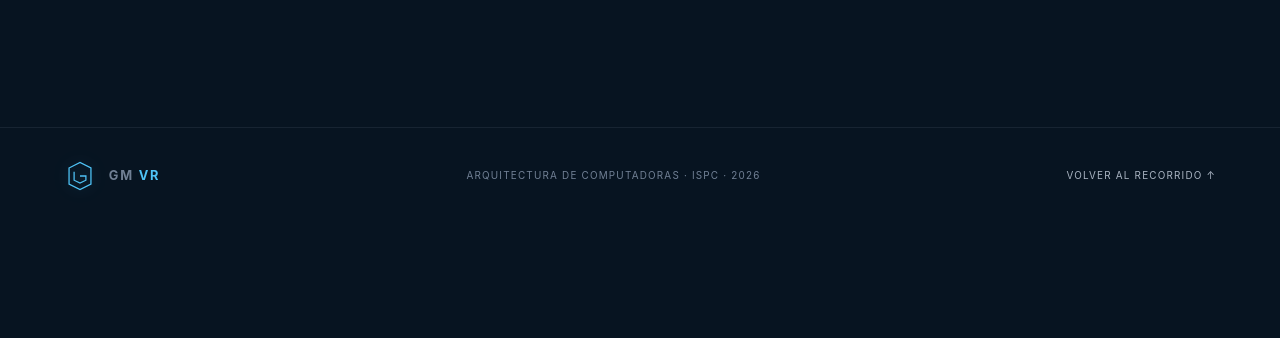
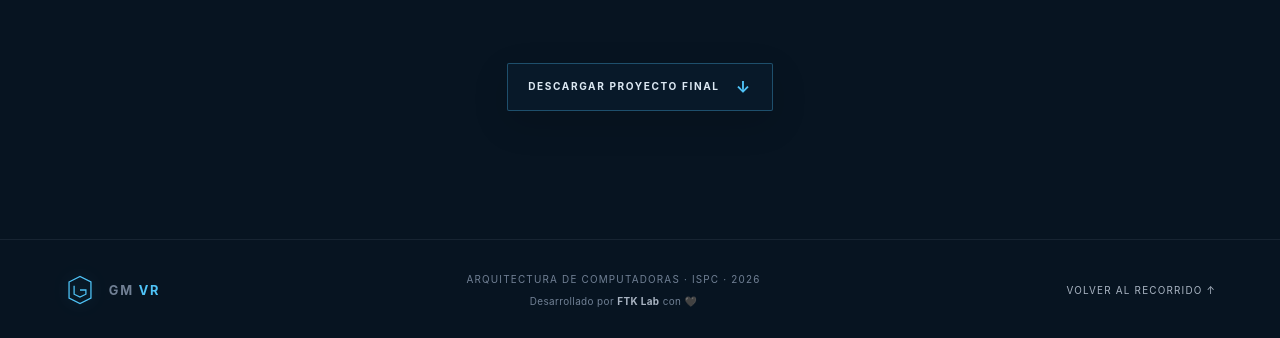
Before and after one commit to Frederick1824/Gym-Master-VR, a React (Vite) app: page / in a window 1280 px wide. Shown: the part 3315-3653 px from the top of the page. Before the commit the page ends 3539 px from the top, so only its background shows below. Built offline with nearby package versions, Linux system fonts and the light colour scheme.

Commit message:
feat: add final project download and FTK Lab footer credit

```diff
--- a/src/App.tsx
+++ b/src/App.tsx
@@ -315,6 +315,11 @@ function LandingPage() {
             </button>
           ))}
         </div>
+        <div className="project-download-row">
+          <a className="project-download" href="/docs/gym-master-vr-proyecto-final.pdf" download>
+            Descargar proyecto final <span aria-hidden="true">↓</span>
+          </a>
+        </div>
       </section>
 
       {activePoster && (
@@ -355,7 +360,12 @@ function LandingPage() {
 
       <footer className="landing-footer">
         <BrandMark />
-        <p>Arquitectura de Computadoras · ISPC · 2026</p>
+        <div className="footer-copy">
+          <p>Arquitectura de Computadoras · ISPC · 2026</p>
+          <p className="footer-credit">
+            Desarrollado por <a href="https://ftk-lab.vercel.app/" target="_blank" rel="noopener noreferrer">FTK Lab</a> con 🖤
+          </p>
+        </div>
         <a href="#proyecto">Volver al recorrido ↑</a>
       </footer>
     </main>
--- a/src/index.css
+++ b/src/index.css
@@ -223,6 +223,12 @@ h1 strong { width: max-content; margin: .08em 0 0 -.035em; color: transparent; f
 .poster-card:hover .poster-image-preview img { filter: brightness(.72); transform: scale(1.025); }
 .poster-card:hover .poster-card-overlay { opacity: 1; transform: translateY(0); }
 .poster-card:focus-visible { outline: 2px solid #4FC3F7; outline-offset: 4px; }
+.project-download-row { display: flex; justify-content: center; margin-top: clamp(2.5rem, 5vw, 4rem); }
+.project-download { display: inline-flex; align-items: center; gap: 1rem; padding: .95rem 1.25rem; border: 1px solid rgba(79,195,247,.32); border-radius: 2px; color: #DCE8F2; background: rgba(11,31,51,.5); box-shadow: 0 12px 36px rgba(0,0,0,.14); font-size: .63rem; font-weight: 700; letter-spacing: .16em; text-decoration: none; text-transform: uppercase; transition: border-color .25s ease, background .25s ease, box-shadow .25s ease, color .25s ease, transform .25s ease; }
+.project-download span { color: #4FC3F7; font-size: 1rem; line-height: 1; transition: transform .25s ease; }
+.project-download:hover { border-color: rgba(79,195,247,.72); color: #FFFFFF; background: rgba(15,76,129,.25); box-shadow: 0 14px 42px rgba(0,0,0,.2), 0 0 24px rgba(79,195,247,.08); transform: translateY(-2px); }
+.project-download:hover span { transform: translateY(3px); }
+.project-download:focus-visible { outline: 2px solid #4FC3F7; outline-offset: 4px; }
 .poster-viewer { position: fixed; inset: 0; z-index: 1000; display: flex; flex-direction: column; color: #F5F7FA; background: rgba(2,9,16,.94); backdrop-filter: blur(10px); }
 .poster-viewer-toolbar { position: relative; z-index: 2; display: flex; align-items: center; justify-content: space-between; gap: 1.5rem; min-height: 4rem; padding: .75rem clamp(1rem, 3vw, 2.5rem); border-bottom: 1px solid rgba(79,195,247,.26); background: rgba(5,17,28,.96); box-shadow: 0 8px 30px rgba(0,0,0,.28); }
 .poster-viewer-toolbar > strong { color: #DCE8F2; font-size: .68rem; font-weight: 700; letter-spacing: .16em; text-transform: uppercase; }
@@ -237,6 +243,9 @@ h1 strong { width: max-content; margin: .08em 0 0 -.035em; color: transparent; f
 
 .landing-footer { display: flex; align-items: center; justify-content: space-between; gap: 2rem; padding: 2rem clamp(1.5rem, 5vw, 5rem); border-top: 1px solid rgba(169,180,194,.1); color: #718095; font-size: .62rem; letter-spacing: .12em; text-transform: uppercase; }
 .landing-footer p { margin: 0; }
+.footer-copy { display: grid; gap: .45rem; text-align: center; }
+.footer-credit { letter-spacing: .04em; text-transform: none; }
+.footer-credit a { color: #A9B4C2; font-weight: 700; }
 .landing-footer a { color: #A9B4C2; text-decoration: none; transition: color .25s ease; }
 .landing-footer a:hover { color: #4FC3F7; }
 .landing-footer a:focus-visible { outline: 2px solid #4FC3F7; outline-offset: 4px; }
@@ -290,6 +299,7 @@ h1 strong { width: max-content; margin: .08em 0 0 -.035em; color: transparent; f
   .poster-viewer-stage { width: calc(100vw - 2rem); }
   .poster-viewer-scroll { padding: 1rem; }
   .landing-footer { align-items: flex-start; flex-direction: column; }
+  .footer-copy { text-align: left; }
 }
 
 @media (max-width: 1050px) and (min-width: 701px) {
```
Also changed, not shown: 1 other file (tests, documents, lock files or other folders).
